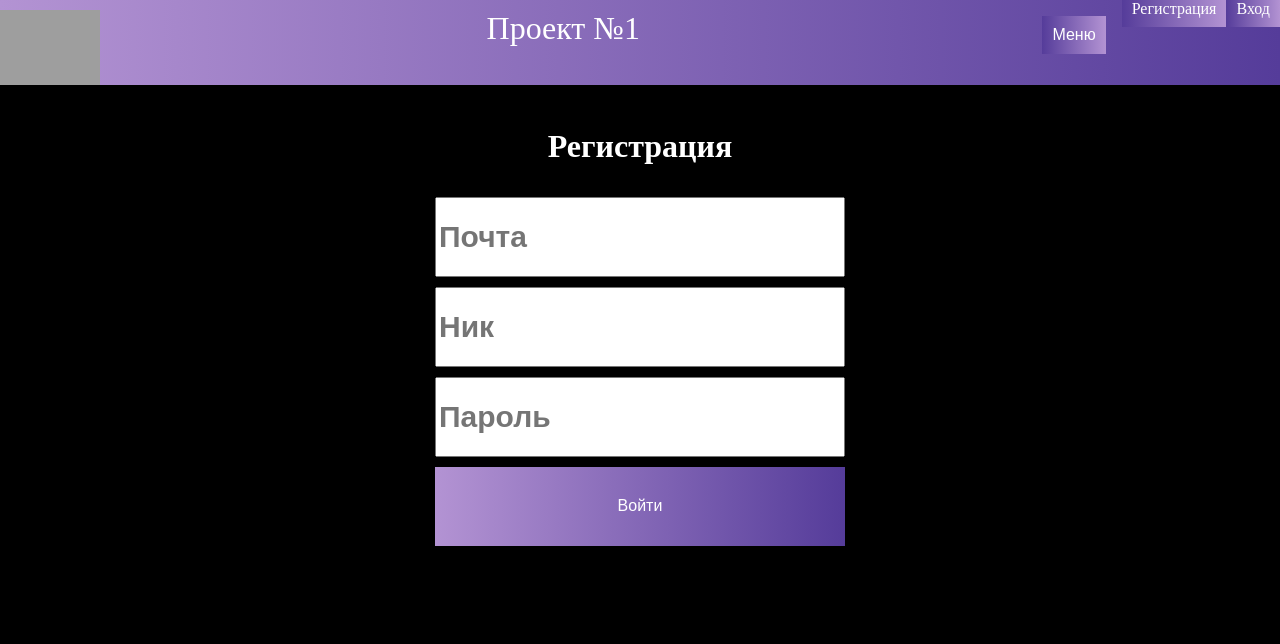
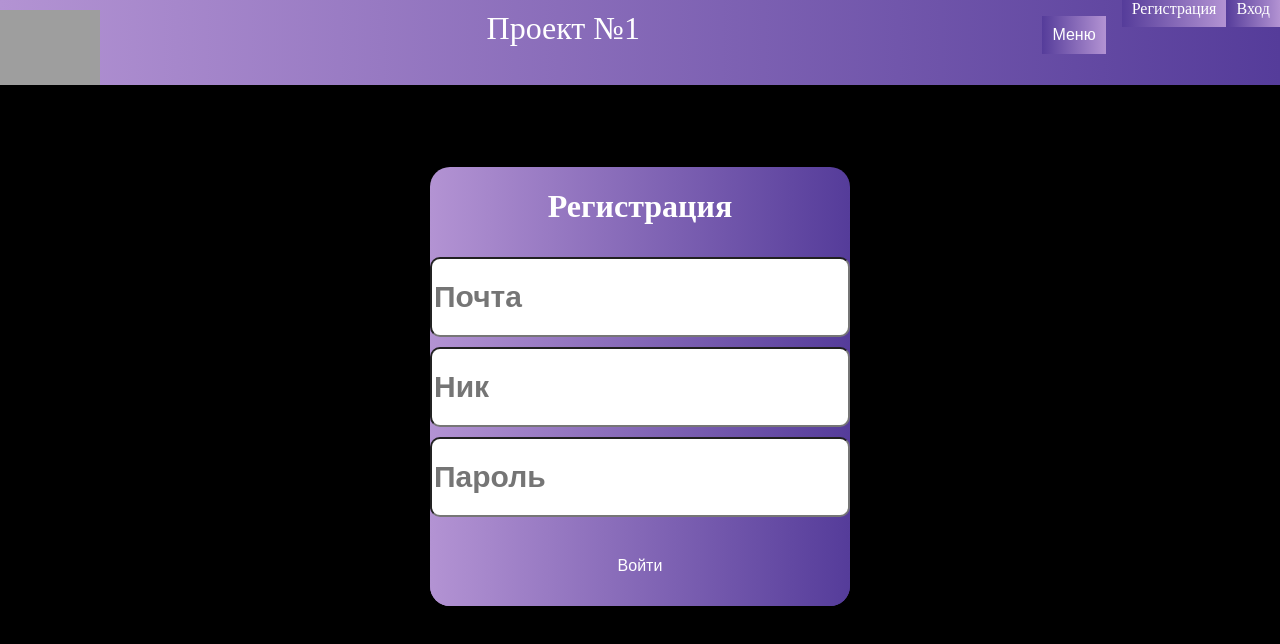
Before and after one commit to kamashina/Billy, a React (Create React App) app in the folder client/: page /client/src/Component/Auth/reg/Reg.jsx in a window 1280 px wide. Shown: the top 644 px of the page. Built offline with nearby package versions, Linux system fonts and the light colour scheme; no server answers; grey boxes are pictures that could not be loaded.

Commit message:
updatecss

```diff
--- a/client/src/Component/Auth/Reg/Reg.css
+++ b/client/src/Component/Auth/Reg/Reg.css
@@ -1,21 +1,28 @@
 .Reg{
 display: grid;
-margin-top: 20px;
+margin-top: 80px;
+width: 420px;
+  height: 400;
+  border-radius: 20px;
+  background-image: linear-gradient(to left, #553c9a, #b393d3);
     gap: 10px;
 grid-template-rows: 1fr 1fr 1fr 1fr 1fr
 }
 .email{
     grid-area: 2;
     font-size:30px;
+    border-radius: 10px;
     font-weight:bold;
   color:rgb(40, 0, 41);
 }.nick{
     grid-area: 3;
     font-size:30px;
+    border-radius: 10px;
     font-weight:bold;
   color:rgb(40, 0, 41);
 }.pass{
 grid-area: 4;
+border-radius: 10px;
 font-size:30px;
 font-weight:bold;
 color:rgb(40, 0, 41);
@@ -28,5 +35,6 @@ color:rgb(40, 0, 41);
     text-align: center;
     text-decoration: none;
     display: inline-block;
+    border-radius: 20px;
     font-size: 16px;
 }
--- a/client/src/Component/Auth/login/Login.css
+++ b/client/src/Component/Auth/login/Login.css
@@ -3,6 +3,10 @@
     margin-top: 80px;
     gap: 10px;
     grid-template-rows: 1fr 1fr 1fr 1fr;
+    width: 420px;
+  height: 400;
+  background-image: linear-gradient(to left, #553c9a, #b393d3);
+  border-radius: 20px;
     grid-template-areas:
     "1"
     "2"
@@ -18,11 +22,13 @@ color: white;
     grid-area: 2;
     font-size:30px;
     font-weight:bold;
+    border-radius: 10px;
   color:rgb(40, 0, 41);
 }.inp2{
      font-size:30px;
     font-weight:bold;
   color:rgb(40, 0, 41);
+  border-radius: 10px;
     grid-area: 3;
 }.inpsub{
     grid-area: sub;
@@ -32,6 +38,7 @@ background-image: linear-gradient(to left, #553c9a, #b393d3);
     padding: 15px 32px;
     text-align: center;
     text-decoration: none;
+    border-radius: 20px;
     display: inline-block;
     font-size: 16px;
 }
```
